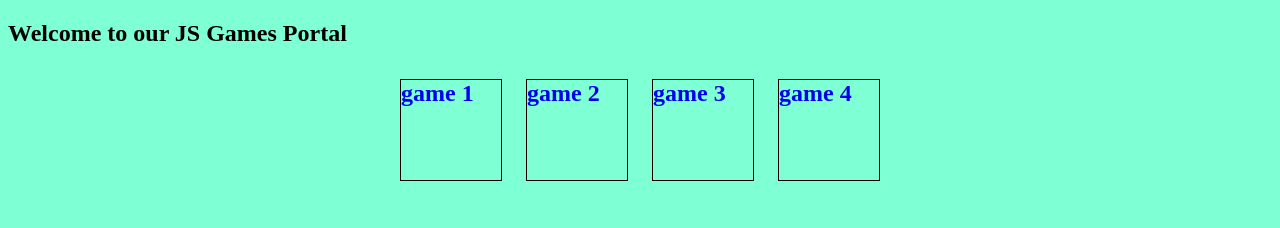
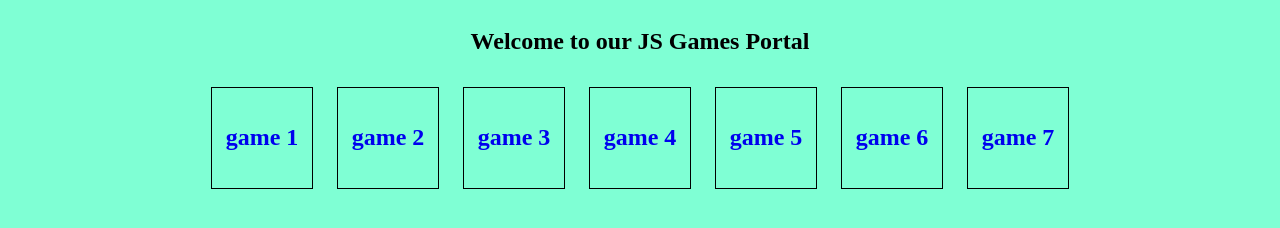
Before and after one commit to olaftarlowski/jsgamesportal, a plain HTML site: page index.html in a window 1280 px wide. Drawn offline with Linux system fonts and the light colour scheme.

Commit message:
memoryGame subpage set up

```diff
--- a/index.html
+++ b/index.html
@@ -8,38 +8,77 @@
 </head>
 <body>
     <div class="main-content">
-        <section class="main-section">
+        <section class="intro-section">
+            <div class="intro-section__content">
                 <div class="main-section__headline">
                     <h2>Welcome to our JS Games Portal</h2>
                 </div>
+            </div>
+        </section>
+        <section class="main-section">
             <div class="main-section__select">
                 <div class="main-section__select-content">
                     <div class="main-section__select-item">
-                        <a href="./memory-game/memory-game.html" class="main-section__select-item-link">
-                            <h2 class="main-section__select-item-headline">
+                        <a href="./memory-game/memory-game.html" class="select-item__link">
+                            <div class="select-item__content">
+                                <h2 class="select-item__headline">
                                     game 1
                                 </h2>
+                            </div>
                         </a>
                     </div>
                     <div class="main-section__select-item">
-                        <a href="#" class="main-section__select-item-link">
-                            <h2 class="main-section__select-item-headline">
+                        <a href="#" class="select-item__link">
+                            <div class="select-item__content">
+                                <h2 class="select-item__headline">
                                     game 2
                                 </h2>
+                            </div>
                         </a>
                     </div>
                     <div class="main-section__select-item">
-                        <a href="#" class="main-section__select-item-link">
-                            <h2 class="main-section__select-item-headline">
+                        <a href="#" class="select-item__link">
+                            <div class="select-item__content">
+                                <h2 class="select-item__headline">
                                     game 3
                                 </h2>
+                            </div>
                         </a>
                     </div>
                     <div class="main-section__select-item">
-                        <a href="#" class="main-section__select-item-link">
-                            <h2 class="main-section__select-item-headline">
+                        <a href="#" class="select-item__link">
+                            <div class="select-item__content">
+                                <h2 class="select-item__headline">
                                     game 4
                                 </h2>
+                            </div>
+                        </a>
+                    </div>
+                    <div class="main-section__select-item">
+                        <a href="#" class="select-item__link">
+                            <div class="select-item__content">
+                                <h2 class="select-item__headline">
+                                    game 5
+                                </h2>
+                            </div>
+                        </a>
+                    </div>
+                    <div class="main-section__select-item">
+                        <a href="#" class="select-item__link">
+                            <div class="select-item__content">
+                                <h2 class="select-item__headline">
+                                    game 6
+                                </h2>
+                            </div>
+                        </a>
+                    </div>
+                    <div class="main-section__select-item">
+                        <a href="#" class="select-item__link">
+                            <div class="select-item__content">
+                                <h2 class="select-item__headline">
+                                    game 7
+                                </h2>
+                            </div>
                         </a>
                     </div>
                 </div>
--- /dev/null
+++ b/memory-game/style-memory.css
@@ -0,0 +1,21 @@
+body {
+    background-color: aquamarine;
+}
+
+.main-content {
+    max-width: 1440px;
+    margin: 0 auto;
+}
+
+.section-intro {
+    display: flex;
+    flex-direction: row;
+    justify-content: center;
+}
+
+.section-intro__headline {
+    display: flex;
+    justify-content: center;
+    align-items: center;
+    flex-direction: column;
+}
--- a/style.css
+++ b/style.css
@@ -1,8 +1,15 @@
 body {
     background-color: aquamarine;
 }
+
+.intro-section__content {
+    display: flex;
+    justify-content: center;
+}
+
 .main-content {
     max-width: 1440px;
+    margin: 0 auto;
 }
 
 .main-section__select-content {
@@ -19,12 +26,22 @@ body {
 
 }
 
-.main-section__select-item-link {
+.select-item__link {
     display: block;
     width: 100%;
     height: 100%;
     text-decoration: none;
 }
-.main-section__select-item-link h2 {
+
+.select-item__content {
+    display: flex;
+    justify-content: center;
+    align-items: center;
+
+    width: 100%;
+    height: 100%;
+}
+
+.select-item__headline {
     margin: 0;
 }
```
Also changed, not shown: memory-game/memory-game.html (+10 -3 lines), memory-game/app-memory.js (added), memory-game/assets/blank.png (added), memory-game/assets/cheeseburger.png (added), memory-game/assets/fries.png (added), memory-game/assets/hotdog.png (added), memory-game/assets/ice-cream.png (added), memory-game/assets/milkshake.png (added), memory-game/assets/pizza.png (added), memory-game/assets/white.png (added). Lines whose indentation alone changed are shown as unchanged.
